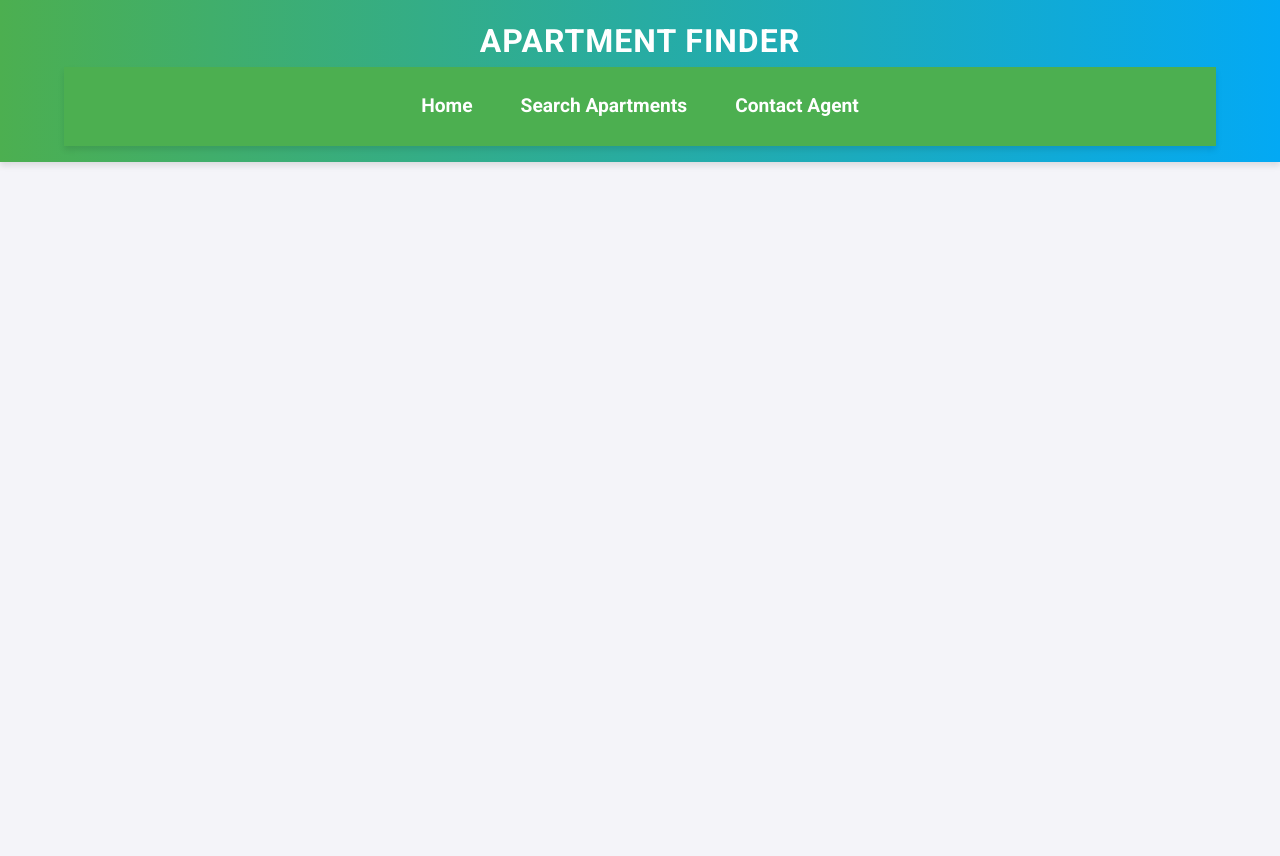
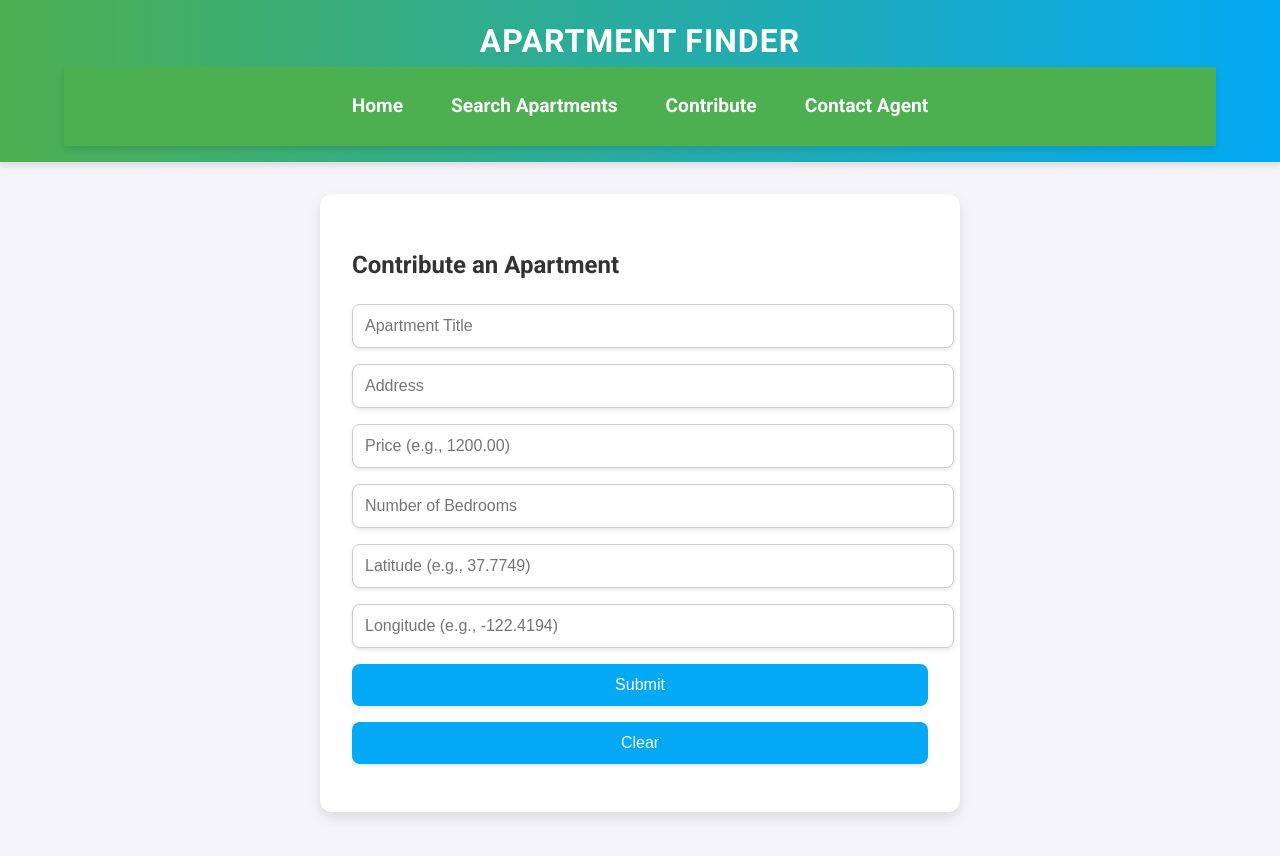
Before and after one commit to SivaPrasanthSivakumar/React-Based-Apartment-Finder-App, a React (Create React App) app: page /contribute in a window 1280 px wide. Shown: the top 856 px of the page. Before the commit the page ends 800 px from the top, so only its background shows below. Built offline with nearby package versions, Linux system fonts and the light colour scheme.

Commit message:
Contribute Page

```diff
--- a/src/App.js
+++ b/src/App.js
@@ -3,6 +3,7 @@ import { BrowserRouter as Router, Routes, Route, Link } from "react-router-dom";
 import "./styles.css";
 import SearchApartments from "./pages/SearchApartments";
 import { ContactAgent } from "./pages/ContactAgent";
+import Contribute from "./pages/Contribute";
 
 function App() {
   return (
@@ -12,6 +13,7 @@ function App() {
         <Route path="/" element={<HomePage />} />
         <Route path="/search" element={<SearchApartments />} />
         <Route path="/contact" element={<ContactAgent />} />
+        <Route path="/contribute" element={<Contribute />} />
       </Routes>
     </Router>
   );
@@ -24,6 +26,7 @@ function Header() {
       <nav>
         <Link to="/">Home</Link>
         <Link to="/search">Search Apartments</Link>
+        <Link to="/contribute">Contribute</Link>
         <Link to="/contact">Contact Agent</Link>
       </nav>
     </header>
--- a/src/pages/ContactAgent.js
+++ b/src/pages/ContactAgent.js
@@ -71,62 +71,75 @@ export function SearchApartments() {
 }
 
 export function ContactAgent() {
-  const [name, setName] = useState("");
-  const [email, setEmail] = useState("");
-  const [message, setMessage] = useState("");
+  const [formData, setFormData] = useState(initialFormData());
+  const handleInputChange = (field) => (e) =>
+    setFormData({ ...formData, [field]: e.target.value });
 
-  const handleInputChange = (setter) => (e) => setter(e.target.value);
-
-  const sendMessageToAgent = async () => {
+  const handleSubmit = async () => {
     try {
-      const response = await sendContactMessage({ name, email, message });
-      if (!response.ok) throw new Error("Failed to send message.");
+      await sendContactMessage(formData);
       alert("Message sent successfully!");
       clearForm();
     } catch (error) {
-      console.error("Error sending message:", error);
-      alert("Failed to send message. Please try again.");
+      handleSubmissionError(error);
     }
   };
 
-  const clearForm = () => {
-    setName("");
-    setEmail("");
-    setMessage("");
-  };
+  const clearForm = () => setFormData(initialFormData());
 
   return (
     <main>
+      <ContactForm
+        formData={formData}
+        onInputChange={handleInputChange}
+        onSubmit={handleSubmit}
+        onClear={clearForm}
+      />
+    </main>
+  );
+}
+
+function ContactForm({ formData, onInputChange, onSubmit, onClear }) {
+  return (
     <section id="contact-form">
       <h2>Contact Agent</h2>
       <input
         type="text"
-          value={name}
-          onChange={handleInputChange(setName)}
+        value={formData.name}
+        onChange={onInputChange("name")}
         placeholder="Your Name"
       />
       <input
         type="email"
-          value={email}
-          onChange={handleInputChange(setEmail)}
+        value={formData.email}
+        onChange={onInputChange("email")}
         placeholder="Your Email"
       />
       <textarea
-          value={message}
-          onChange={handleInputChange(setMessage)}
+        value={formData.message}
+        onChange={onInputChange("message")}
         placeholder="Message"
       ></textarea>
-        <button onClick={sendMessageToAgent}>Send</button>
-        <button onClick={clearForm}>Clear</button>
+      <button onClick={onSubmit}>Send</button>
+      <button onClick={onClear}>Clear</button>
     </section>
-    </main>
   );
 }
 
+function initialFormData() {
+  return { name: "", email: "", message: "" };
+}
+
 async function sendContactMessage(data) {
-  return await fetch("http://localhost:5000/api/contact", {
+  const response = await fetch("http://localhost:5000/api/contact", {
     method: "POST",
     headers: { "Content-Type": "application/json" },
     body: JSON.stringify(data),
   });
+  if (!response.ok) throw new Error("Failed to send message.");
 }
+
+function handleSubmissionError(error) {
+  console.error("Error sending message:", error);
+  alert("Failed to send message. Please try again.");
+}
--- /dev/null
+++ b/src/pages/Contribute.js
@@ -0,0 +1,168 @@
+import React, { useState } from "react";
+import "../styles.css";
+
+export default function Contribute() {
+  const [formData, setFormData] = useState(initialFormData());
+  const [error, setError] = useState("");
+  const [success, setSuccess] = useState("");
+
+  const handleInputChange = (field) => (e) =>
+    setFormData({ ...formData, [field]: e.target.value });
+
+  const handleSubmit = async () => {
+    const validationError = validateFormData(formData);
+    if (validationError) {
+      setError(validationError);
+      setSuccess("");
+      return;
+    }
+
+    setError("");
+    try {
+      await submitApartment(formData);
+      setSuccess("Apartment added successfully!");
+      clearForm();
+    } catch (error) {
+      handleSubmissionError(error);
+    }
+  };
+
+  const clearForm = () => setFormData(initialFormData());
+
+  return (
+    <main>
+      <ContributeForm
+        formData={formData}
+        onInputChange={handleInputChange}
+        onSubmit={handleSubmit}
+        onClear={clearForm}
+        error={error}
+        success={success}
+      />
+    </main>
+  );
+}
+
+function ContributeForm({
+  formData,
+  onInputChange,
+  onSubmit,
+  onClear,
+  error,
+  success,
+}) {
+  return (
+    <section id="contribute-form">
+      <h2>Contribute an Apartment</h2>
+      {error && <p style={{ color: "red" }}>{error}</p>}
+      {success && <p style={{ color: "green" }}>{success}</p>}
+      <input
+        type="text"
+        value={formData.title}
+        onChange={onInputChange("title")}
+        placeholder="Apartment Title"
+      />
+      <input
+        type="text"
+        value={formData.address}
+        onChange={onInputChange("address")}
+        placeholder="Address"
+      />
+      <input
+        type="text"
+        value={formData.price}
+        onChange={onInputChange("price")}
+        placeholder="Price (e.g., 1200.00)"
+      />
+      <input
+        type="text"
+        value={formData.bedrooms}
+        onChange={onInputChange("bedrooms")}
+        placeholder="Number of Bedrooms"
+      />
+      <input
+        type="text"
+        value={formData.latitude}
+        onChange={onInputChange("latitude")}
+        placeholder="Latitude (e.g., 37.7749)"
+      />
+      <input
+        type="text"
+        value={formData.longitude}
+        onChange={onInputChange("longitude")}
+        placeholder="Longitude (e.g., -122.4194)"
+      />
+      <button onClick={onSubmit}>Submit</button>
+      <button onClick={onClear}>Clear</button>
+    </section>
+  );
+}
+
+function initialFormData() {
+  return {
+    title: "",
+    address: "",
+    price: "",
+    bedrooms: "",
+    latitude: "",
+    longitude: "",
+  };
+}
+
+function validateFormData({
+  title,
+  address,
+  price,
+  bedrooms,
+  latitude,
+  longitude,
+}) {
+  if (
+    !title.trim() ||
+    !address.trim() ||
+    !price.trim() ||
+    !bedrooms.trim() ||
+    !latitude.trim() ||
+    !longitude.trim()
+  ) {
+    return "All fields are required.";
+  }
+  if (!/^\d+(\.\d{1,2})?$/.test(price)) {
+    return "Price must be a valid number (e.g., 1200.00).";
+  }
+  if (!/^\d+$/.test(bedrooms)) {
+    return "Bedrooms must be a valid whole number.";
+  }
+  if (address.length < 10) {
+    return "Address must be at least 10 characters long.";
+  }
+  if (
+    !/^[-+]?\d{1,2}(\.\d+)?$/.test(latitude) ||
+    latitude < -90 ||
+    latitude > 90
+  ) {
+    return "Latitude must be a valid number between -90 and 90.";
+  }
+  if (
+    !/^[-+]?\d{1,3}(\.\d+)?$/.test(longitude) ||
+    longitude < -180 ||
+    longitude > 180
+  ) {
+    return "Longitude must be a valid number between -180 and 180.";
+  }
+  return null;
+}
+
+async function submitApartment(data) {
+  const response = await fetch("http://localhost:5000/api/apartments", {
+    method: "POST",
+    headers: { "Content-Type": "application/json" },
+    body: JSON.stringify(data),
+  });
+  if (!response.ok) throw new Error(await response.text());
+}
+
+function handleSubmissionError(error) {
+  console.error("Error adding apartment:", error);
+  alert(error.message || "Failed to add apartment. Please try again.");
+}
--- a/src/pages/SearchApartments.js
+++ b/src/pages/SearchApartments.js
@@ -11,10 +11,7 @@ export default function SearchApartments() {
   const handleInputChange = (setter) => (e) => setter(e.target.value);
 
   const searchApartments = async () => {
-    if (!location.trim() && !price.trim() && !bedrooms.trim()) {
-      alert("Please provide at least one search criterion.");
-      return;
-    }
+    if (!validateSearchCriteria(location, price, bedrooms)) return;
 
     setLoading(true);
     setResults("");
@@ -22,8 +19,7 @@ export default function SearchApartments() {
       const data = await fetchApartments({ location, price, bedrooms });
       setResults(formatResults(data));
     } catch (error) {
-      console.error("Error fetching apartments:", error);
-      setResults("Error fetching apartments. Please try again later.");
+      handleSearchError(error);
     } finally {
       setLoading(false);
     }
@@ -33,36 +29,73 @@ export default function SearchApartments() {
 
   return (
     <main>
+      <SearchForm
+        location={location}
+        price={price}
+        bedrooms={bedrooms}
+        onLocationChange={handleInputChange(setLocation)}
+        onPriceChange={handleInputChange(setPrice)}
+        onBedroomsChange={handleInputChange(setBedrooms)}
+        onSearch={searchApartments}
+        onClear={clearResults}
+      />
+      <SearchResults loading={loading} results={results} />
+    </main>
+  );
+}
+
+function SearchForm({
+  location,
+  price,
+  bedrooms,
+  onLocationChange,
+  onPriceChange,
+  onBedroomsChange,
+  onSearch,
+  onClear,
+}) {
+  return (
     <section id="search">
       <h2>Search Apartments</h2>
       <input
         type="text"
         value={location}
-          onChange={handleInputChange(setLocation)}
+        onChange={onLocationChange}
         placeholder="Enter location"
       />
       <input
         type="number"
         value={price}
-          onChange={handleInputChange(setPrice)}
+        onChange={onPriceChange}
         placeholder="Max price"
       />
       <input
         type="number"
         value={bedrooms}
-          onChange={handleInputChange(setBedrooms)}
+        onChange={onBedroomsChange}
         placeholder="Bedrooms"
       />
-        <button onClick={searchApartments}>Search</button>
-        <button onClick={clearResults}>Clear</button>
+      <button onClick={onSearch}>Search</button>
+      <button onClick={onClear}>Clear</button>
     </section>
+  );
+}
 
+function SearchResults({ loading, results }) {
+  return (
     <section id="results">
       <h2>Results</h2>
       {loading ? <p>Loading...</p> : <pre>{results}</pre>}
     </section>
-    </main>
   );
+}
+
+function validateSearchCriteria(location, price, bedrooms) {
+  if (!location.trim() && !price.trim() && !bedrooms.trim()) {
+    alert("Please provide at least one search criterion.");
+    return false;
+  }
+  return true;
 }
 
 async function fetchApartments({ location, price, bedrooms }) {
@@ -82,3 +115,8 @@ function formatResults(data) {
         .join("\n")
     : "No apartments found.";
 }
+
+function handleSearchError(error) {
+  console.error("Error fetching apartments:", error);
+  alert("Error fetching apartments. Please try again later.");
+}
```
Also changed, not shown: src/styles.css (line endings or trailing spaces), 1 other file (tests, documents, lock files or other folders). Lines whose indentation alone changed are shown as unchanged.
